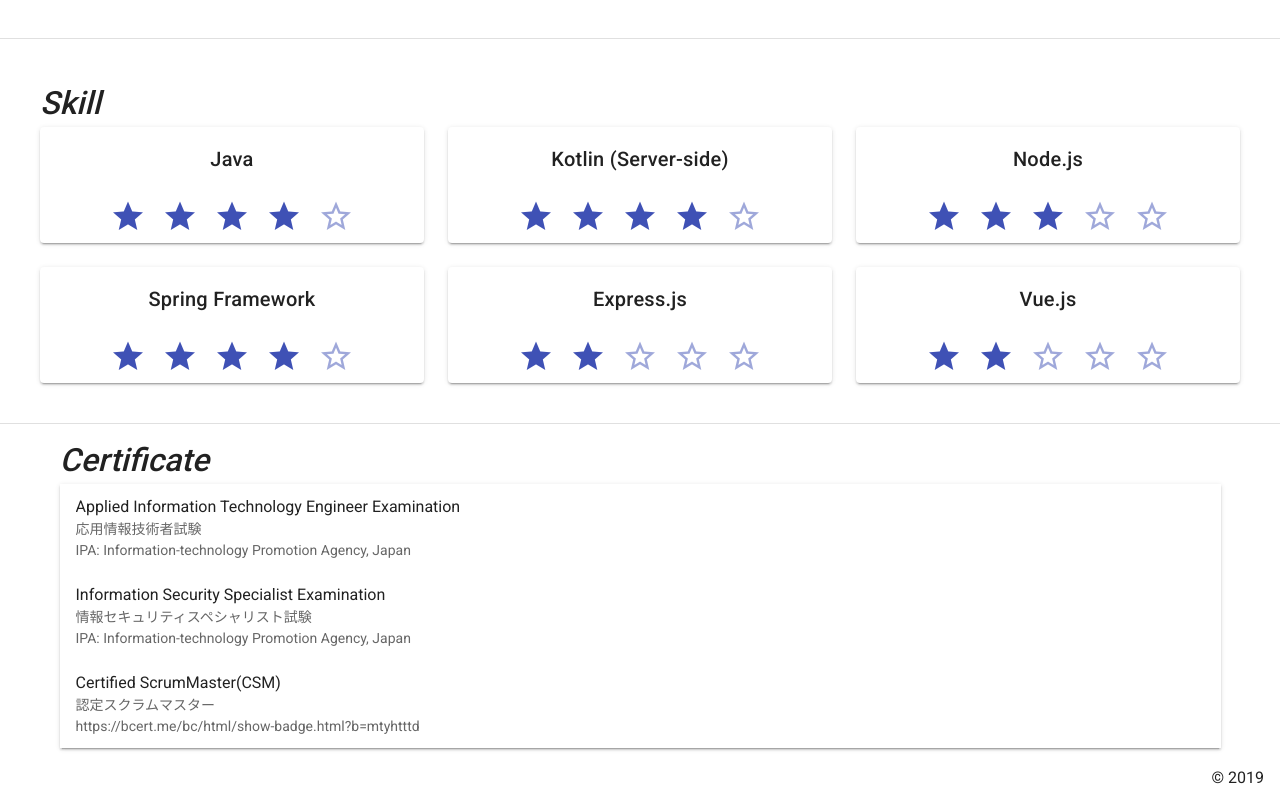
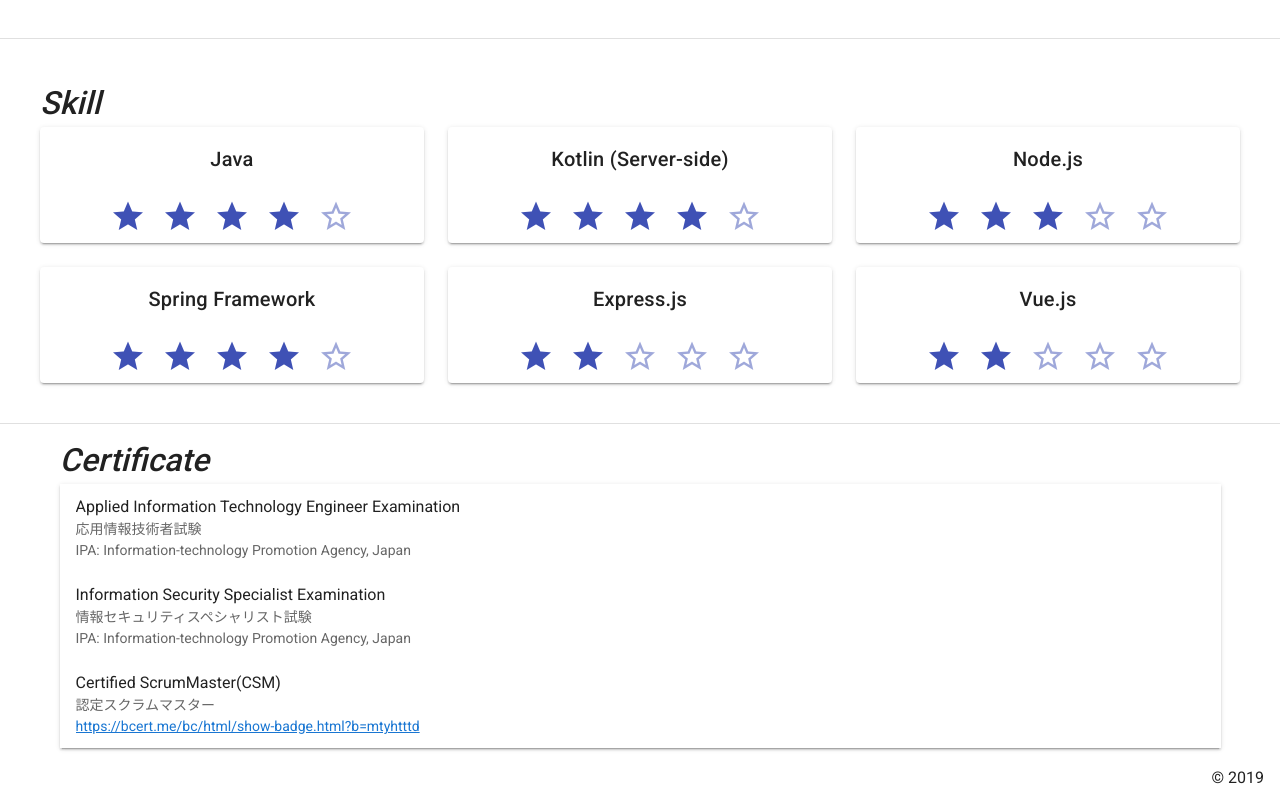
Before and after one commit to daisuzz/portfolio, a Vue app: page / in a window 1280 px wide. Shown: the part 1119-1915 px from the top of the page. Built offline with nearby package versions, Linux system fonts and the light colour scheme.

Commit message:
change url

```diff
--- a/src/components/DCertificate.vue
+++ b/src/components/DCertificate.vue
@@ -23,7 +23,11 @@
         <v-list-item-content>
           <v-list-item-title>Certified ScrumMaster(CSM)</v-list-item-title>
           <v-list-item-subtitle>認定スクラムマスター</v-list-item-subtitle>
-          <v-list-item-subtitle>https://bcert.me/bc/html/show-badge.html?b=mtyhtttd</v-list-item-subtitle>
+          <v-list-item-subtitle>
+            <a href="https://bcert.me/bc/html/show-badge.html?b=mtyhtttd" target="_blank">
+              https://bcert.me/bc/html/show-badge.html?b=mtyhtttd
+            </a>
+          </v-list-item-subtitle>
         </v-list-item-content>
       </v-list-item>
     </v-card>
```
